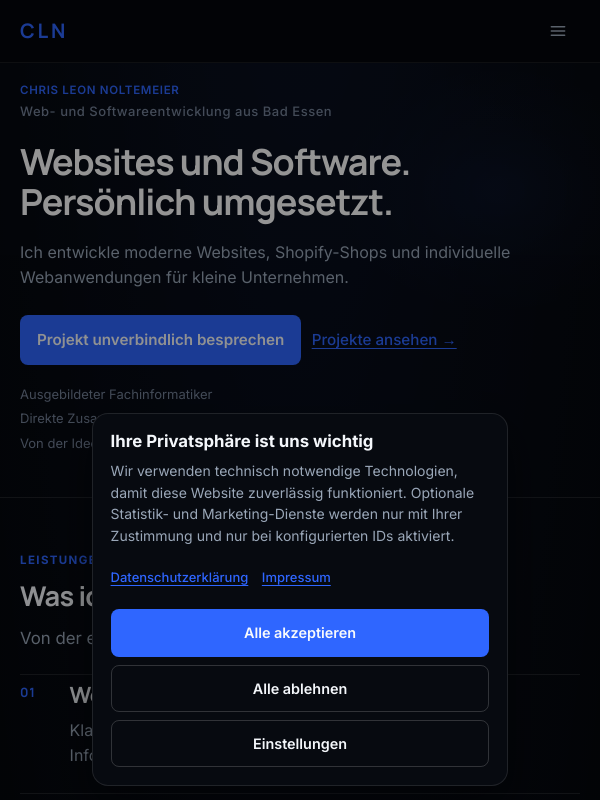
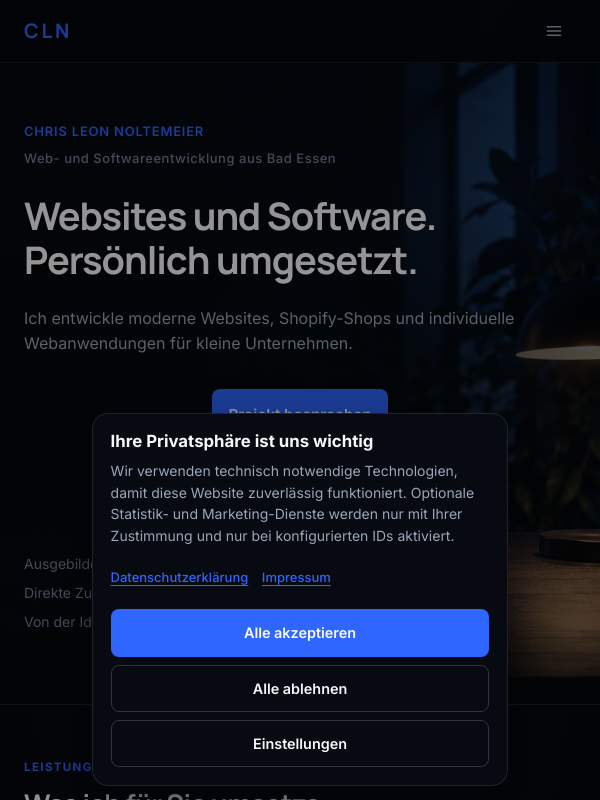
Before and after one commit to chrisnltr/portfolio, a Nuxt app: page / in a window 600 px wide. Built offline with nearby package versions, Linux system fonts and the light colour scheme.

Commit message:
feat: enhance HeroSection layout and styling with new background image and improved responsiveness

```diff
--- a/assets/css/main.css
+++ b/assets/css/main.css
@@ -227,7 +227,7 @@ select:focus-visible,
 @media (max-width: 767px) {
 	:root {
 		--header-height: 3.875rem;
-		--page-gutter: 1.25rem;
+		--page-gutter: 1.5rem;
 		--section-space: 3.25rem;
 		--section-space-compact: 3rem;
 	}
@@ -267,7 +267,7 @@ select:focus-visible,
 
 @media (max-width: 374px) {
 	:root {
-		--page-gutter: 1rem;
+		--page-gutter: 1.25rem;
 	}
 
 	.section-heading {
--- a/components/sections/HeroSection.vue
+++ b/components/sections/HeroSection.vue
@@ -27,6 +27,7 @@
         <p class="hero__body">{{ resolvedDescription }}</p>
 
         <div class="hero__actions">
+          <div class="hero__primary-group">
             <a
               :href="primaryHref"
               class="btn-primary hero__cta"
@@ -34,6 +35,8 @@
             >
               {{ resolvedPrimaryCta }}
             </a>
+            <span class="hero__cta-hint">{{ messages.hero.primaryCtaHint }}</span>
+          </div>
           <a
             :href="secondaryHref"
             class="text-link hero__secondary"
@@ -135,9 +138,11 @@ function onCta(location: string) {
 <style scoped>
 .hero {
   position: relative;
-  padding-top: calc(var(--header-height) + clamp(1.75rem, 4vw, 3rem));
-  padding-bottom: clamp(3rem, 6vw, 5rem);
-  background: transparent;
+  padding-top: calc(var(--header-height) + clamp(5rem, 6vw, 6rem));
+  padding-bottom: clamp(5rem, 7vw, 6rem);
+  background:
+    linear-gradient(90deg, rgba(5, 7, 11, 0.92) 0%, rgba(5, 7, 11, 0.68) 48%, rgba(5, 7, 11, 0.28) 100%),
+    url("/images/hintergrund.png") center / cover no-repeat;
   overflow: hidden;
 }
 
@@ -158,13 +163,27 @@ function onCta(location: string) {
   );
 }
 
+.hero::after {
+  content: "";
+  position: absolute;
+  inset: auto 0 0;
+  height: clamp(5rem, 10vw, 7.5rem);
+  pointer-events: none;
+  z-index: 0;
+  background: linear-gradient(
+    to bottom,
+    rgba(5, 7, 11, 0) 0%,
+    var(--color-bg) 100%
+  );
+}
+
 .hero__inner {
   position: relative;
   z-index: 1;
 }
 
 .hero__copy {
-  max-width: 40rem;
+  max-width: 50rem;
 }
 
 .hero__eyebrow {
@@ -177,14 +196,14 @@ function onCta(location: string) {
 }
 
 .hero__title {
-  margin: 0;
+  margin: 1.5rem 0 0;
   font-family: var(--font-display);
-  font-size: clamp(1.85rem, 8vw, 4.25rem);
+  font-size: clamp(3rem, 5vw, 4.25rem);
   font-weight: 700;
-  line-height: 1.05;
+  line-height: 1.08;
   letter-spacing: -0.035em;
   color: #fff;
-  max-width: 11.5em;
+  max-width: 780px;
   text-wrap: balance;
   overflow-wrap: break-word;
 }
@@ -194,33 +213,48 @@ function onCta(location: string) {
 }
 
 .hero__body {
-  margin: clamp(1.5rem, 3vw, 2rem) 0 0;
-  max-width: 34rem;
-  font-size: clamp(0.98rem, 2.8vw, 1.05rem);
+  margin: 1.5rem 0 0;
+  max-width: 37rem;
+  font-size: 1.05rem;
   line-height: 1.65;
   color: var(--color-text-muted);
   overflow-wrap: break-word;
 }
 
 .hero__actions {
-  margin-top: 1.5rem;
+  margin-top: 2rem;
+  display: flex;
+  align-items: center;
+  gap: 1.25rem;
+}
+
+.hero__primary-group {
   display: flex;
   flex-direction: column;
-  align-items: stretch;
-  gap: 0.85rem;
+  align-items: center;
+  gap: 0.4rem;
 }
 
-.hero__actions .btn-primary,
-.hero__actions .text-link {
-  width: 100%;
+.hero__actions .btn-primary {
+  width: auto;
   justify-content: center;
+}
+
+.hero__cta-hint {
+  font-size: 0.75rem;
+  line-height: 1.2;
+  color: var(--color-text-subtle);
+}
+
+.hero__secondary {
+  align-self: center;
 }
 
 .hero__trust {
   list-style: none;
-  margin: 1.35rem 0 0;
+  margin: 2rem 0 0;
   padding: 0;
-  font-size: 0.88rem;
+  font-size: 0.875rem;
   line-height: 1.55;
   color: var(--color-text-subtle);
   max-width: 36rem;
@@ -238,24 +272,17 @@ function onCta(location: string) {
   color: var(--color-text-subtle);
 }
 
-@media (min-width: 480px) {
-  .hero__actions {
-    flex-direction: row;
-    align-items: center;
-    gap: 1.25rem;
-  }
-
-  .hero__actions .btn-primary,
-  .hero__actions .text-link {
-    width: auto;
-    justify-content: flex-start;
-  }
-}
-
 @media (max-width: 767px) {
   .hero {
-    padding-top: calc(var(--header-height) + 1.25rem);
-    padding-bottom: 2.75rem;
+    padding-top: calc(var(--header-height) + 3.75rem);
+    padding-bottom: 4.5rem;
+    background-position: 72% center;
+    background-size: auto 100%;
+    background-repeat: no-repeat;
+    background-color: var(--color-bg);
+    background-image:
+      linear-gradient(90deg, rgba(5, 7, 11, 0.96) 0%, rgba(5, 7, 11, 0.86) 58%, rgba(5, 7, 11, 0.48) 100%),
+      url("/images/hintergrund.png");
   }
 
   .hero::before {
@@ -267,7 +294,8 @@ function onCta(location: string) {
   }
 
   .hero__eyebrow {
-    font-size: 0.72rem;
+    margin-bottom: 0;
+    font-size: 0.8125rem;
     letter-spacing: 0.06em;
     line-height: 1.45;
     font-weight: 600;
@@ -283,7 +311,7 @@ function onCta(location: string) {
 
   .hero__eyebrow-role {
     display: block;
-    margin-top: 0.2rem;
+    margin-top: 0.5rem;
     letter-spacing: 0.04em;
     text-transform: none;
     font-size: 0.8125rem;
@@ -292,9 +320,9 @@ function onCta(location: string) {
   }
 
   .hero__title {
-    margin-top: 0.55rem;
-    font-size: clamp(1.875rem, 8.2vw, 2.25rem);
-    line-height: 1.12;
+    margin-top: 1.5rem;
+    font-size: clamp(2rem, 8.8vw, 2.375rem);
+    line-height: 1.15;
     letter-spacing: -0.028em;
     max-width: none;
   }
@@ -308,19 +336,25 @@ function onCta(location: string) {
   }
 
   .hero__body {
-    margin-top: 1.1rem;
+    margin-top: 1.5rem;
     font-size: 1rem;
     line-height: 1.6;
   }
 
   .hero__actions {
-    margin-top: 1.5rem;
-    gap: 0.65rem;
+    margin-top: 2rem;
+    flex-direction: column;
+    align-items: stretch;
+    gap: 1rem;
+  }
+
+  .hero__primary-group {
+    gap: 0.4rem;
   }
 
   .hero__cta {
     width: 100%;
-    min-height: 3.125rem;
+    min-height: 3.25rem;
     max-height: none;
     padding-inline: 1rem;
     font-size: 0.95rem;
@@ -337,10 +371,10 @@ function onCta(location: string) {
   }
 
   .hero__trust {
-    margin-top: 1.25rem;
+    margin-top: 2rem;
     display: grid;
-    gap: 0.35rem;
-    font-size: 0.8125rem;
+    gap: 0.55rem;
+    font-size: 0.875rem;
     line-height: 1.45;
   }
 
@@ -352,4 +386,10 @@ function onCta(location: string) {
     content: none;
   }
 }
+
+@media (max-width: 374px) {
+  .hero {
+    padding-top: calc(var(--header-height) + 3.5rem);
+  }
+}
 </style>
--- a/data/i18n/de.ts
+++ b/data/i18n/de.ts
@@ -3,7 +3,7 @@ import type { AppTranslations } from "~/types/i18n";
 export const de: AppTranslations = {
   nav: {
     home: "Startseite",
-    projects: "Unsere Projekte",
+    projects: "Meine Projekte",
     contact: "Kontakt",
     resume: "Lebenslauf",
     brandName: "Chris Leon Noltemeier",
@@ -19,7 +19,8 @@ export const de: AppTranslations = {
     headlineLine2: "Persönlich umgesetzt.",
     description:
       "Ich entwickle moderne Websites, Shopify-Shops und individuelle Webanwendungen für kleine Unternehmen.",
-    primaryCta: "Projekt unverbindlich besprechen",
+    primaryCta: "Projekt besprechen",
+    primaryCtaHint: "Unverbindlich",
     secondaryCta: "Projekte ansehen",
     trustLine:
       "Ausgebildeter Fachinformatiker · Direkte Zusammenarbeit · Von der Idee bis zum Livegang",
--- a/types/i18n.ts
+++ b/types/i18n.ts
@@ -21,6 +21,7 @@ export type HeroSection = {
   headlineLine2: string;
   description: string;
   primaryCta: string;
+  primaryCtaHint: string;
   secondaryCta: string;
   trustLine: string;
 };
```
Also changed, not shown: public/images/hintergrund.png (added). Lines whose indentation alone changed are shown as unchanged.
